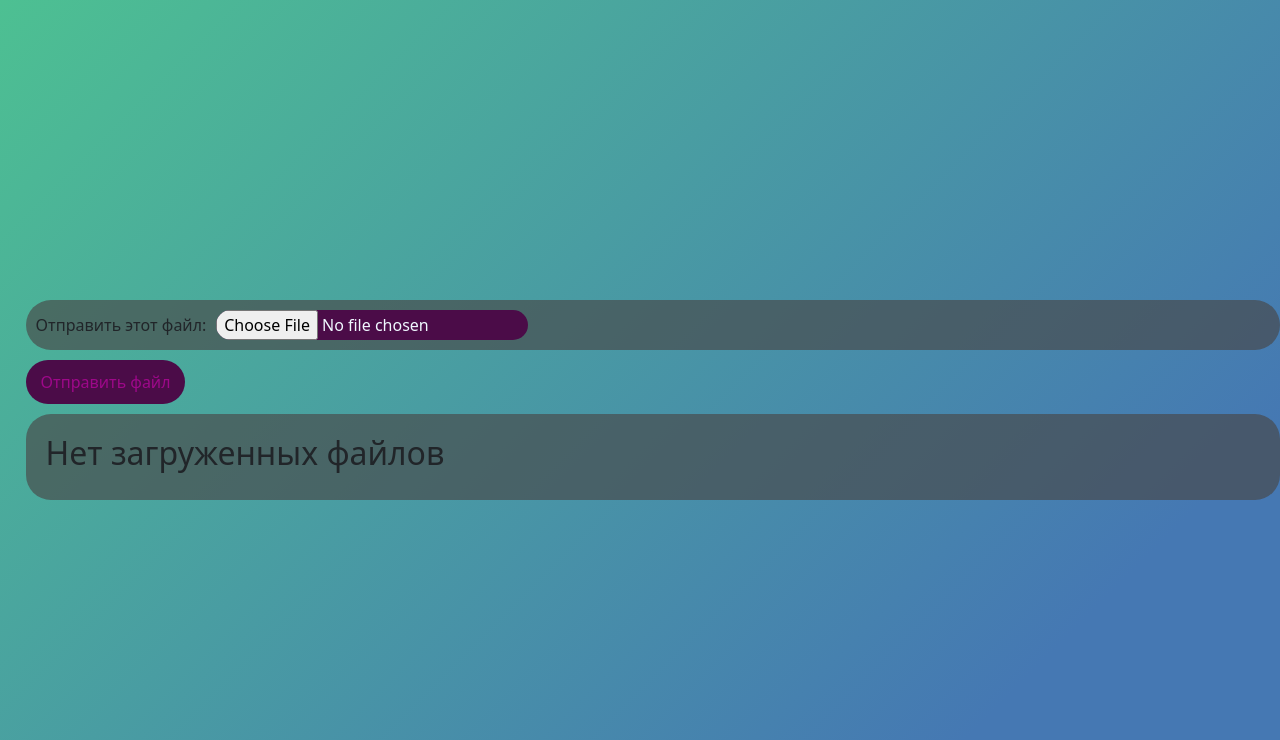
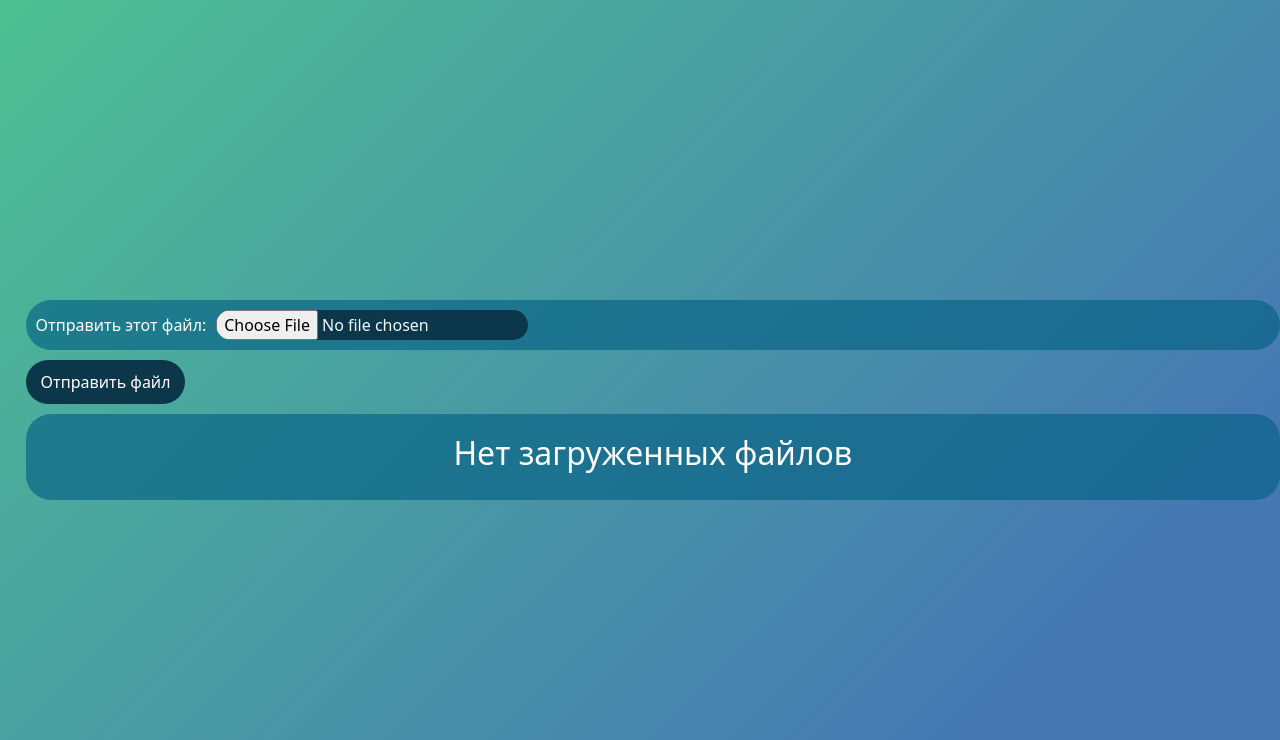
Before and after one commit to tokuseiHagane/back-practice, a PHP site: page /pdf/files.php in a window 1280 px wide. Shown: the top 740 px of the page. Run offline with PHP 8.4, Linux system fonts and the light colour scheme.

Commit message:
Правки

```diff
--- a/pr6-docker/apache/content/style.css
+++ b/pr6-docker/apache/content/style.css
@@ -36,6 +36,9 @@ ul{
     background: rgba(6, 97, 133, 0.651);
     border-radius: 25px;
 }
+.main_content div:first-child li{
+    color:rgb(255, 255, 255);
+}
 .exile{display: flex; gap: 10px;}
 .main_content_block{
     display: flex;
@@ -50,8 +53,8 @@ a{
     text-decoration: none;
 }
 .exile a{
-    color: rgb(158, 8, 138);
-    background: rgba(73, 72, 72, 0.308);
+    color: rgb(255, 255, 255);
+    background: rgb(12, 55, 75);
     border-radius: 25px;
 }
 .exile{display: flex; gap: 10px;}
@@ -75,14 +78,14 @@ a{
 button{
     margin-top: 10px;
     border: none;
-    color: rgb(158, 8, 138);
+    color: rgb(255, 255, 255);
     padding: 10px 15px 10px 15px;
-    background: rgb(75, 12, 72);
+    background: rgb(12, 55, 75);
     border-radius: 25px;
     transition: all 0.5s cubic-bezier(1,-1.53,.52,1.53);
 }
 .but{
-    background: rgb(75, 12, 72);
+    background: rgb(12, 55, 75);
     border-radius: 25px;
     color: aliceblue;
 }
@@ -91,17 +94,25 @@ form div{
     align-items: center;
     gap: 10px;
     padding: 10px;
-    background: rgba(73, 72, 72, 0.651);
+    background: rgba(6, 97, 133, 0.651);
     border-radius: 25px;
+}
+form div label{
+    color:rgb(255, 255, 255);
 }
 .list_file{
     display: flex;
     flex-direction: column;
+    align-items: center;
+    justify-content: center;
     margin-top: 10px;
     gap: 10px;
     padding: 20px;
-    background: rgba(73, 72, 72, 0.651);
+    background: rgba(6, 97, 133, 0.651);
     border-radius: 25px;
+}
+.list_file h2{
+    color:rgb(255, 255, 255);
 }
 .list_element{
     display: flex;
@@ -109,8 +120,11 @@ form div{
     justify-content: center;
     border-radius: 25px;
     padding: 10px;
-    background: rgba(102, 2, 85, 0.295);
+    margin-bottom: 10px;
+    background: rgb(12, 55, 75);
+    width: initial;
 }
 .list_element a{
-    color: rgb(32, 1, 28);
+    color: rgb(255, 250, 254);
+    font-size: 20px;
 }
```
Also changed, not shown: 1 other file.
